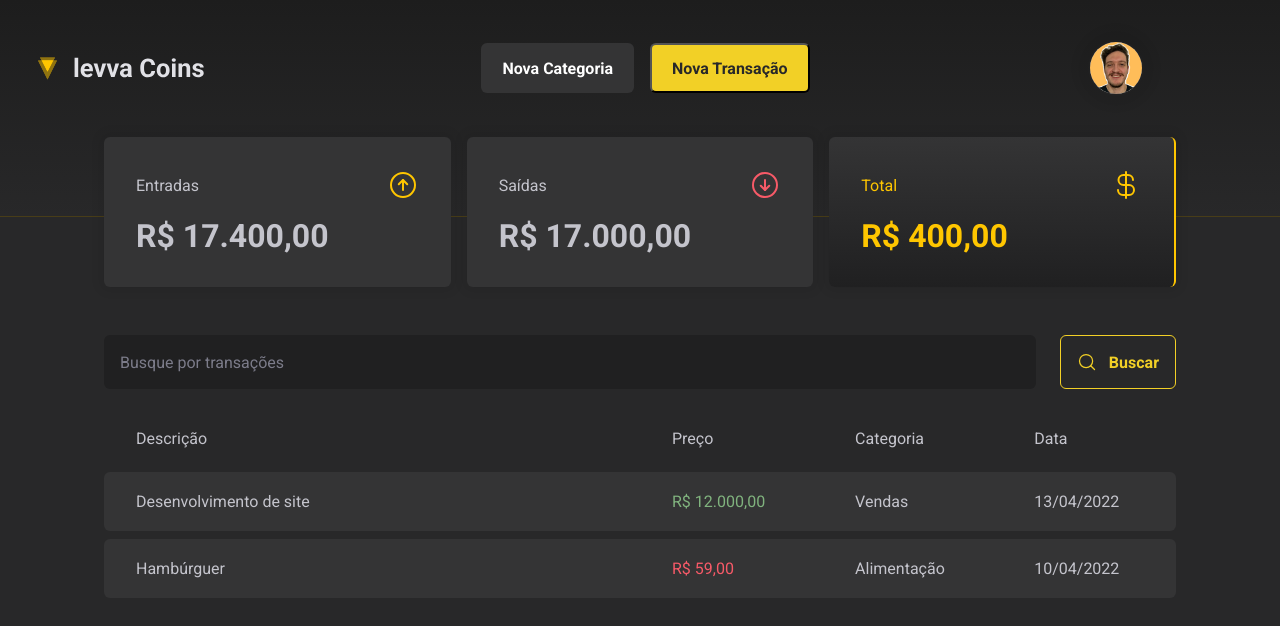
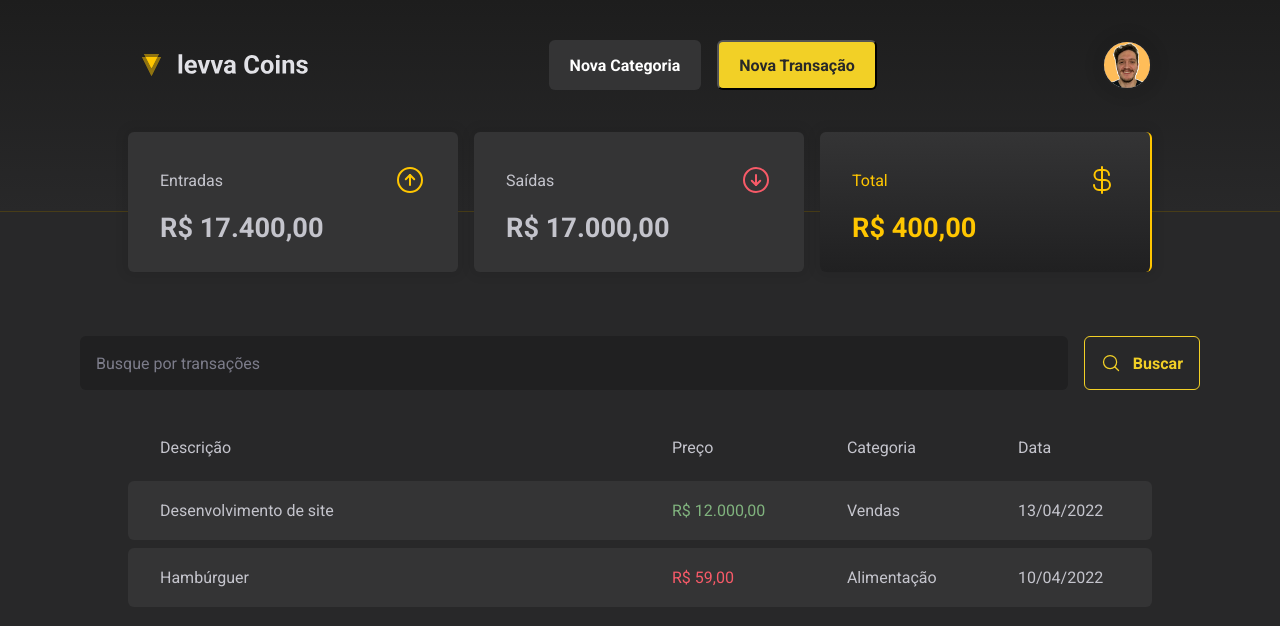
Before and after one commit to joaofelima96/levva-coins, a React (Vite) app: page /home in a window 1280 px wide. Shown: the top 626 px of the page. Built offline with nearby package versions, Linux system fonts and the light colour scheme.

Commit message:
fix: Alteração de layout: grid > display flex

```diff
--- a/src/components/Header/styles.ts
+++ b/src/components/Header/styles.ts
@@ -1,27 +1,28 @@
 import styled, { css } from "styled-components";
 
-export const HeaderContainer = styled.header`
+export const HeaderContainer = styled.div`
+    height: 212px;
+
     background: linear-gradient(to bottom, ${props => props.theme.black}, ${props => props.theme["gray-600"]});
-    padding: 2.5rem 0 7.5rem;
-
-    grid-column-start: 1;
-    grid-column-end: 4;
-
-    display: grid;
-    grid-template-columns: 1fr 70rem 7rem 1fr;
 
     border-bottom: 1px solid ${props => props.theme["yellow-500"]}30;
 `;
 
-export const HeaderContent = styled.div`
-    width: 100%;
-    max-width: 70rem;
-
-    grid-column: 2;
-
+export const HeaderContent = styled.header`
     display: flex;
     justify-content: space-between;
-    align-items: center;
+    padding-top: 2.5rem;
+
+    max-width: 1120px;
+    margin: 0 auto;
+
+    @media only screen and (min-width: 1440px) {
+        position: relative;
+    }
+
+    @media only screen and (max-width: 1440px) {
+        max-width: 1024px;
+    }
 `;
 
 export const NewCategoryButton = styled.button`
@@ -55,7 +56,6 @@ export const NewTransactionButton = styled.button`
     border-radius: 6px;
 
     padding: 0 1.25rem;
-    margin-right: 1rem;
 
     transition: background-color 0.3s;
 
@@ -70,15 +70,18 @@ interface UserAvatarProps {
 }
 
 export const UserAvatar = styled.img<UserAvatarProps>`
-    width: 3.5rem;
-    height: 3.5rem;
+    right: -6rem;
+    width: 3.1rem;
+    height: 100%;
+
     border-radius: 50%;
     border: 2px solid transparent;
     box-shadow: 0px 0px 10px 10px #00000010;
 
-    grid-column: 3 / 4;
-    display: flex;
-    justify-self: flex-end;
+    @media only screen and (min-width: 1440px) {
+        position: absolute;
+        height: auto;
+    }
 
     transition: all 0.3s;
 
--- a/src/components/SearchForm/styles.ts
+++ b/src/components/SearchForm/styles.ts
@@ -1,17 +1,14 @@
 import styled from "styled-components";
 
 export const SearchFormContainer = styled.form`
-    grid-column: 2 / 3;
+    display: flex;
 
     width: 100%;
     max-width: 1120px;
-    margin: 3rem auto 0;
-    padding: 0 1.5rem;
-    display: grid;
-    grid-template-columns: 1fr 1.5rem auto;
+    margin: 0 auto;
+    gap: 1rem;
 
     input {
-        grid-column: 1/2;
         flex: 1;
         border-radius: 6px;
         border: 0;
--- a/src/components/Summary/styles.ts
+++ b/src/components/Summary/styles.ts
@@ -1,17 +1,17 @@
 import styled, { css } from "styled-components";
 
 export const SummaryContainer = styled.section`
-    grid-column: 2 / 3;
+    display: flex;
 
     width: 100%;
     max-width: 1120px;
-    margin: 0 auto;
-    padding: 0 1.5rem;
+    margin: -5rem auto 4rem;
 
-    display: grid;
-    grid-template-columns: 1fr 1fr 1fr;
     gap: 1rem;
-    margin-top: -5rem;
+
+    @media screen and (max-width: 1440px) {
+        max-width: 1024px;
+    }
 `;
 
 interface SummaryCardProps {
@@ -19,6 +19,9 @@ interface SummaryCardProps {
 };
 
 export const SummaryCard = styled.div<SummaryCardProps>`
+    flex: 1;
+    height: 140px;
+
     background: ${props => props.theme["gray-500"]};
     border-radius: 6px;
     padding: 2rem;
@@ -34,6 +37,10 @@ export const SummaryCard = styled.div<SummaryCardProps>`
         display: block;
         margin-top: 1rem;
         font-size: 2rem;
+
+        @media screen and (max-width: 1440px) {
+        font-size: 1.7rem;
+    }
     }
 
     ${(props => props.variant === "balance" && css`
--- a/src/pages/Home/styles.ts
+++ b/src/pages/Home/styles.ts
@@ -1,18 +1,20 @@
 import styled from "styled-components";
 
 export const HomeWrapper = styled.div`
-    display: grid;
-    grid-template-columns: 1fr 77em 1fr;
+    display: flex;
+    flex-direction: column;
+    min-height: 100vh;
 `;
 
 export const TransactionsContainer = styled.main`
-    grid-column: 2 / 3;
-
     width: 100%;
     max-width: 1120px;
-    margin-top: 1rem;
-    margin: 1rem auto 0;
-    padding: 0 1.5rem;
+    margin: 1.5rem auto 0;
+
+
+    @media only screen and (max-width: 1440px) {
+        max-width: 1024px;
+    }
 `;
 
 export const TransactionsTable = styled.table`
```
